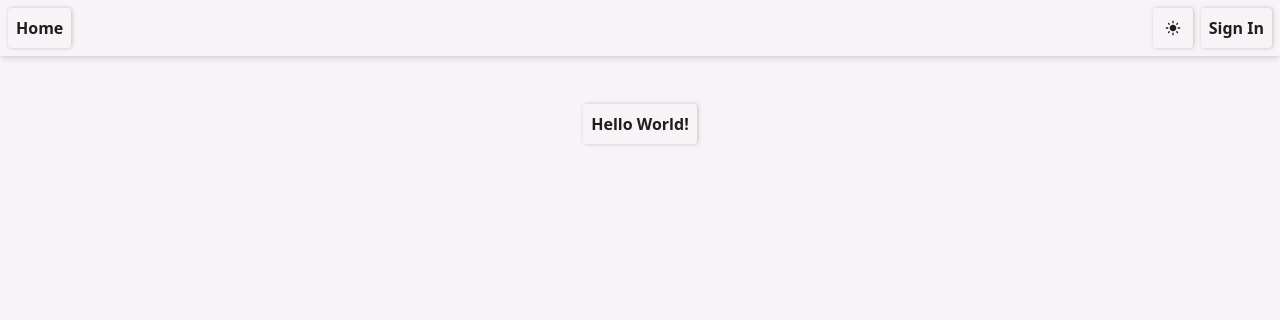
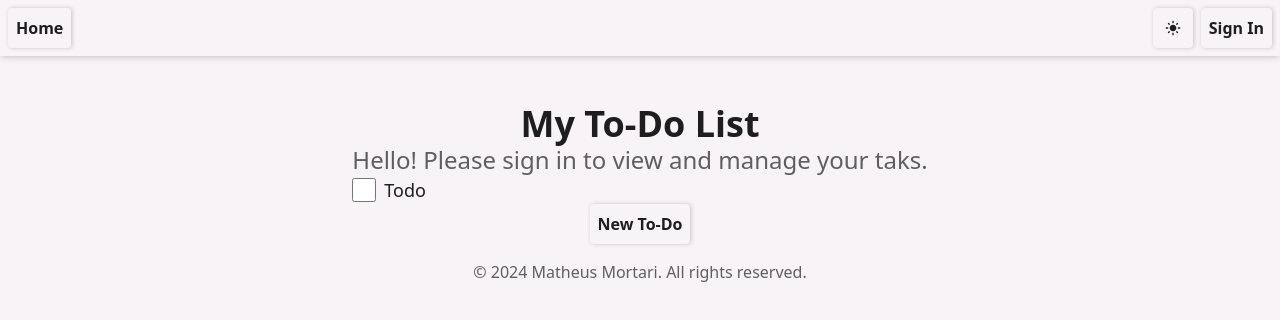
Before and after one commit to matimortari/todo-list, a Next.js app: page / in a window 1280 px wide. Shown: the top 320 px of the page. Built offline with nearby package versions, Linux system fonts and the light colour scheme; no server answers.

Commit message:
chore: Add Footer & TodoItem components, add New page

```diff
--- a/src/app/layout.tsx
+++ b/src/app/layout.tsx
@@ -3,6 +3,7 @@ import TopNav from "@/src/components/TopNav"
 import { authOptions } from "@/src/lib/auth"
 import type { Metadata } from "next"
 import { getServerSession } from "next-auth"
+import Footer from "../components/Footer"
 import "./globals.css"
 
 export const metadata: Metadata = {
@@ -19,6 +20,7 @@ export default async function RootLayout({ children }: { children: React.ReactNo
 				<Providers session={session}>
 					<TopNav />
 					<main>{children}</main>
+					<Footer />
 				</Providers>
 			</body>
 		</html>
--- /dev/null
+++ b/src/app/new/page.tsx
@@ -0,0 +1,23 @@
+import Link from "next/link"
+
+export default function New() {
+	return (
+		<div className="flex flex-col items-center p-4">
+			<header className="">
+				<strong className="text-4xl">Create New To-Do</strong>
+			</header>
+
+			<div className="">
+				<p className="text-2xl font-light text-muted-foreground">Please sign in to create a new task.</p>
+				<input type="text" className="button" />
+			</div>
+
+			<div className="flex">
+				<button className="button">Create</button>
+				<Link href="/" className="button">
+					Cancel
+				</Link>
+			</div>
+		</div>
+	)
+}
--- a/src/app/page.tsx
+++ b/src/app/page.tsx
@@ -1,6 +1,8 @@
 "use client"
 
 import { useQuery } from "@tanstack/react-query"
+import Link from "next/link"
+import TodoItem from "../components/TodoItem"
 
 const getMessage = async () => {
 	const response = await fetch("/api/hello")
@@ -17,10 +19,20 @@ export default function Home() {
 
 	return (
 		<div className="flex flex-col items-center p-4">
-			<button className="button" onClick={() => refetch()}>
-				Hello World!
-			</button>
-			{data?.message && <strong className="mt-4">{data.message}</strong>}
+			<header className="">
+				<strong className="text-4xl">My To-Do List</strong>
+			</header>
+
+			<div className="">
+				<p className="text-2xl font-light text-muted-foreground">Hello! Please sign in to view and manage your taks.</p>
+				<div className="">
+					<TodoItem />
+				</div>
+			</div>
+
+			<Link href="/new" className="button">
+				New To-Do
+			</Link>
 		</div>
 	)
 }
--- /dev/null
+++ b/src/components/Footer.tsx
@@ -0,0 +1,9 @@
+export default function Footer() {
+	return (
+		<footer className="mt-auto flex flex-col items-center justify-between text-muted-foreground">
+			<div className="">
+				<p className="font-light">© 2024 Matheus Mortari. All rights reserved.</p>
+			</div>
+		</footer>
+	)
+}
--- /dev/null
+++ b/src/components/TodoItem.tsx
@@ -0,0 +1,8 @@
+export default function TodoItem() {
+	return (
+		<div className="flex items-center gap-2">
+			<input type="checkbox" className="h-6 w-6 rounded" />
+			<p className="text-lg">Todo</p>
+		</div>
+	)
+}
```
